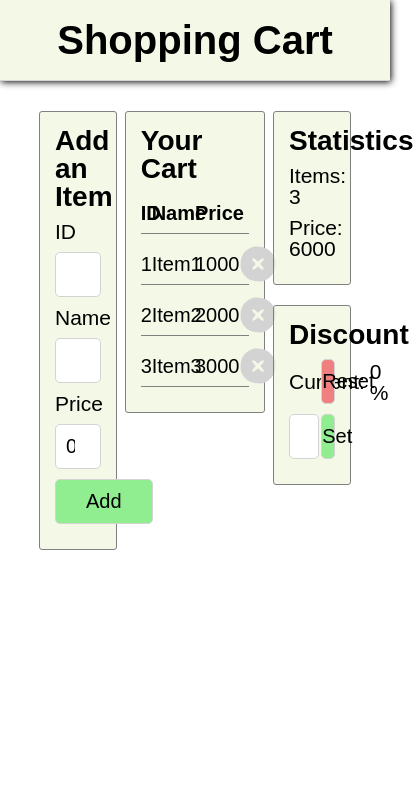
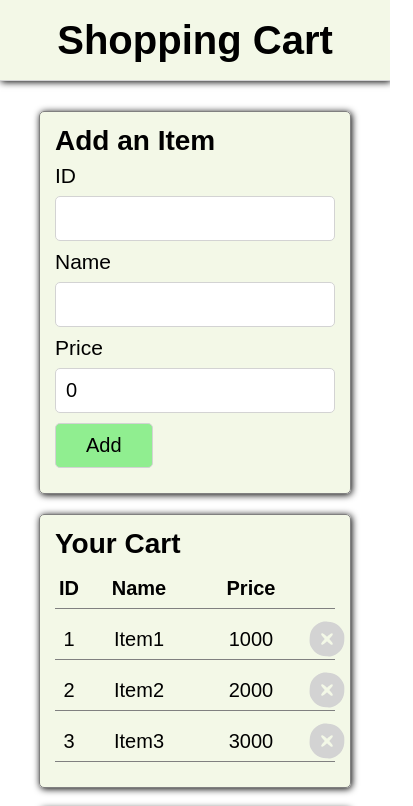
Before and after one commit to alevshinskii/shopping-cart, a React (Create React App) app: page / in a window 390 px wide. Shown: the top 806 px of the page, 413 px wide, since content can reach past the window. Built offline with nearby package versions, Linux system fonts and the light colour scheme.

Commit message:
some styles

```diff
--- a/src/styles/index.css
+++ b/src/styles/index.css
@@ -60,9 +60,10 @@ input {
   .container .left-block {
     width: 25%; }
     .container .left-block .add-block form {
+      box-shadow: 1px 1px 7px;
       border: 1px solid gray;
       padding: 15px 15px;
-      border-radius: 3px;
+      border-radius: 5px;
       background-color: rgba(231, 241, 206, 0.479);
       display: flex;
       flex-direction: column;
@@ -76,7 +77,8 @@ input {
     .container .center-block .list-block {
       border: 1px solid gray;
       padding: 15px 15px;
-      border-radius: 3px;
+      border-radius: 5px;
+      box-shadow: 1px 1px 7px;
       background-color: rgba(231, 241, 206, 0.479); }
       .container .center-block .list-block > * {
         margin-bottom: 10px; }
@@ -122,9 +124,10 @@ input {
   .container .right-block {
     width: 25%; }
     .container .right-block .stats-block {
+      box-shadow: 1px 1px 7px;
       border: 1px solid gray;
       padding: 15px 15px;
-      border-radius: 3px;
+      border-radius: 5px;
       margin-bottom: 20px;
       background-color: rgba(231, 241, 206, 0.479);
       display: flex;
@@ -138,9 +141,10 @@ input {
         display: flex;
         flex-wrap: wrap; }
     .container .right-block .discount-block {
+      box-shadow: 1px 1px 7px;
       border: 1px solid gray;
       padding: 15px 15px;
-      border-radius: 3px;
+      border-radius: 5px;
       background-color: rgba(231, 241, 206, 0.479);
       display: flex;
       flex-direction: column;
@@ -165,4 +169,19 @@ input {
         .container .right-block .discount-block .set-discount form button {
           width: 30%; }
 
+@media screen and (max-width: 1200px) {
+  .container {
+    flex-direction: column;
+    align-items: center; }
+    .container .left-block {
+      width: 100%; }
+    .container .center-block {
+      width: 100%; }
+      .container .center-block .list-block {
+        margin-top: 20px;
+        margin-bottom: 20px; }
+    .container .right-block {
+      width: 100%;
+      margin-bottom: 20px; } }
+
 /*# sourceMappingURL=index.css.map */
--- a/src/styles/sass/index.scss
+++ b/src/styles/sass/index.scss
@@ -89,9 +89,11 @@ input {
         .add-block {
             form{
 
+                box-shadow: 1px 1px 7px ;
+
                 border: 1px solid gray;
                 padding: 15px 15px;
-                border-radius: 3px;
+                border-radius: 5px;
 
                 background-color: rgba(231, 241, 206, 0.479);
 
@@ -116,8 +118,9 @@ input {
         .list-block {
             border: 1px solid gray;
             padding: 15px 15px;
-            border-radius: 3px;
+            border-radius: 5px;
 
+            box-shadow: 1px 1px 7px ;
 
             background-color: rgba(231, 241, 206, 0.479);
 
@@ -197,9 +200,12 @@ input {
         width: 25%;
 
         .stats-block {
+
+            box-shadow: 1px 1px 7px ;
+
             border: 1px solid gray;
             padding: 15px 15px;
-            border-radius: 3px;
+            border-radius: 5px;
 
             margin-bottom: 20px;
 
@@ -223,9 +229,12 @@ input {
         }
 
         .discount-block {
+
+            box-shadow: 1px 1px 7px ;
+
             border: 1px solid gray;
             padding: 15px 15px;
-            border-radius: 3px;
+            border-radius: 5px;
 
             background-color: rgba(231, 241, 206, 0.479);
 
@@ -273,3 +282,27 @@ input {
         }
     }
 }
+
+
+@media screen and (max-width:1200px){
+    .container{
+        flex-direction: column;
+        align-items: center;
+
+        .left-block {
+            width: 100%;
+        }
+        .center-block{
+            width: 100%;
+
+            .list-block{
+                margin-top: 20px;
+                margin-bottom: 20px;
+            }
+        }
+        .right-block{
+            width: 100%;
+            margin-bottom: 20px;
+        }
+    }
+}
```
Also changed, not shown: 1 other file (tests, documents, lock files or other folders).
